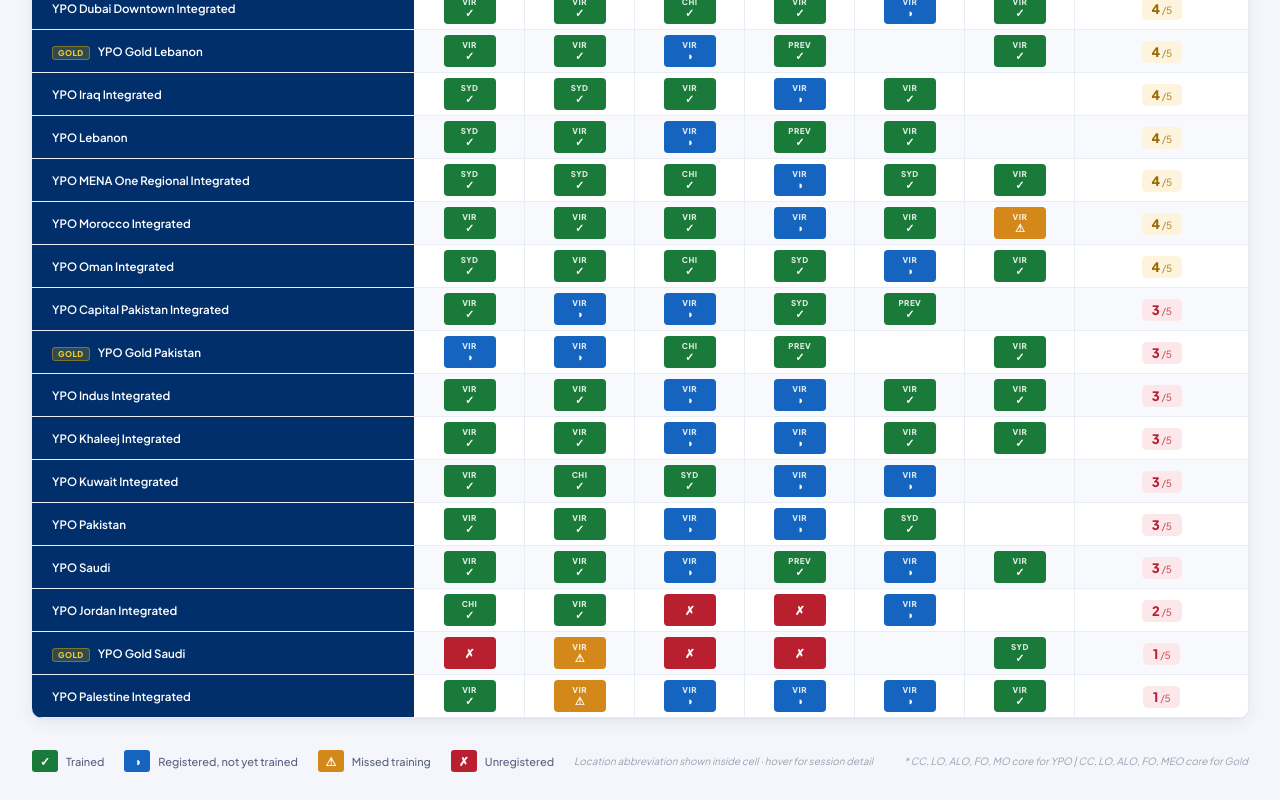
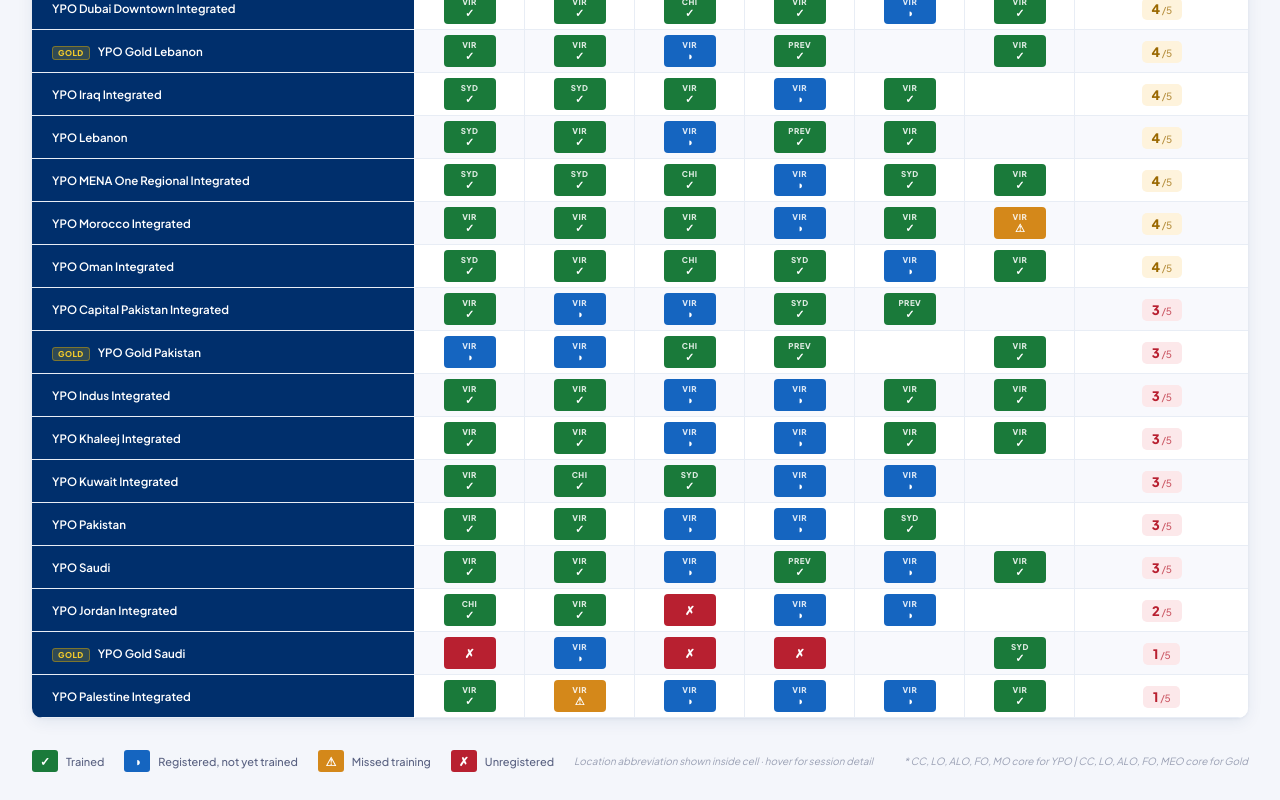
Before and after one commit to tamaracrowhurst-collab/mena-glc-report, a React (Vite) app: page / in a window 1280 px wide. Shown: the part 636-1436 px from the top of the page. Built offline with nearby package versions, Linux system fonts and the light colour scheme.

Commit message:
Update App.jsx

```diff
--- a/src/App.jsx
+++ b/src/App.jsx
@@ -15,10 +15,10 @@
   { name: "YPO Emirates Integrated",            type: "YPO",      CC:"trained",       LO:"trained",       ALO:"trained",       FO:"trained",       MO:"trained",       MEO:"trained"      },
   { name: "YPO Gold Lebanon",                   type: "YPO Gold", CC:"trained",       LO:"trained",       ALO:"untrained",     FO:"trained",       MO:"unregistered",  MEO:"trained"      },
   { name: "YPO Gold Pakistan",                  type: "YPO Gold", CC:"untrained",     LO:"untrained",     ALO:"trained",       FO:"trained",       MO:"unregistered",  MEO:"trained"      },
-  { name: "YPO Gold Saudi",                     type: "YPO Gold", CC:"unregistered",  LO:"missed",        ALO:"unregistered",  FO:"unregistered",  MO:"unregistered",  MEO:"trained"      },
+  { name: "YPO Gold Saudi",                     type: "YPO Gold", CC:"unregistered",  LO:"untrained",     ALO:"unregistered",  FO:"unregistered",  MO:"unregistered",  MEO:"trained"      },
   { name: "YPO Indus Integrated",               type: "YPO",      CC:"trained",       LO:"trained",       ALO:"untrained",     FO:"untrained",     MO:"trained",       MEO:"trained"      },
   { name: "YPO Iraq Integrated",                type: "YPO",      CC:"trained",       LO:"trained",       ALO:"trained",       FO:"untrained",     MO:"trained",       MEO:"unregistered" },
-  { name: "YPO Jordan Integrated",              type: "YPO",      CC:"trained",       LO:"trained",       ALO:"unregistered",  FO:"unregistered",  MO:"untrained",     MEO:"unregistered" },
+  { name: "YPO Jordan Integrated",              type: "YPO",      CC:"trained",       LO:"trained",       ALO:"unregistered",  FO:"untrained",     MO:"untrained",     MEO:"unregistered" },
   { name: "YPO Khaleej Integrated",             type: "YPO",      CC:"trained",       LO:"trained",       ALO:"untrained",     FO:"untrained",     MO:"trained",       MEO:"trained"      },
   { name: "YPO Kuwait Integrated",              type: "YPO",      CC:"trained",       LO:"trained",       ALO:"trained",       FO:"untrained",     MO:"untrained",     MEO:"unregistered" },
   { name: "YPO Lebanon",                        type: "YPO",      CC:"trained",       LO:"trained",       ALO:"untrained",     FO:"trained",       MO:"trained",       MEO:"unregistered" },
@@ -45,10 +45,10 @@
   "YPO Emirates Integrated":            { CC:{loc:"Chicago",status:"completed",session:"Chapter Chair Workshop - Integrated"}, LO:{loc:"Sydney",status:"completed",session:"Chapter Learning Officer Workshop"}, ALO:{loc:"Sydney",status:"completed",session:"Chapter Assistant Learning Officer Workshop - A"}, FO:{loc:"Sydney",status:"completed",session:"Chapter Forum Officer Workshop"}, MO:{loc:"Sydney",status:"completed",session:"Chapter Membership Officer Workshop - YPO - B"}, MEO:{loc:"Sydney",status:"completed",session:"Chapter Member Engagement Officer Workshop - YPO - B"} },
   "YPO Gold Lebanon":                   { CC:{loc:"Virtual",status:"completed",session:"Chapter Chair Gold Workshop - 1"}, LO:{loc:"Virtual",status:"completed",session:"Learning Officer (Fast Track) Workshop - 2"}, ALO:{loc:"Virtual",status:"upcoming",session:"Assistant Learning Officer Workshop - 3"}, FO:{loc:"Previously Trained",status:"prev_trained",session:"Trained prior to 2026 GLC cycle"}, MO:{loc:"unregistered",status:"unregistered"}, MEO:{loc:"Virtual",status:"completed",session:"Member Engagement Officer Workshop - 1"} },
   "YPO Gold Pakistan":                  { CC:{loc:"Virtual",status:"upcoming",session:"Chapter Chair Gold Workshop - 2"}, LO:{loc:"Virtual",status:"upcoming",session:"Learning Officer Workshop - 3"}, ALO:{loc:"Chicago",status:"completed",session:"Chapter Assistant Learning Officer Workshop - A"}, FO:{loc:"Previously Trained",status:"prev_trained",session:"Trained prior to 2026 GLC cycle"}, MO:{loc:"unregistered",status:"unregistered"}, MEO:{loc:"Virtual",status:"completed",session:"Member Engagement Officer Workshop - 3"} },
-  "YPO Gold Saudi":                     { CC:{loc:"unregistered",status:"unregistered"}, LO:{loc:"Virtual",status:"missed",session:"Learning Officer Workshop - 1"}, ALO:{loc:"unregistered",status:"unregistered"}, FO:{loc:"unregistered",status:"unregistered"}, MO:{loc:"unregistered",status:"unregistered"}, MEO:{loc:"Sydney",status:"completed",session:"Chapter Member Engagement Officer Workshop - YPO - A"} },
+  "YPO Gold Saudi":                     { CC:{loc:"unregistered",status:"unregistered"}, LO:{loc:"Virtual",status:"upcoming",session:"Learning Officer Workshop - 3"}, ALO:{loc:"unregistered",status:"unregistered"}, FO:{loc:"unregistered",status:"unregistered"}, MO:{loc:"unregistered",status:"unregistered"}, MEO:{loc:"Sydney",status:"completed",session:"Chapter Member Engagement Officer Workshop - YPO - A"} },
   "YPO Indus Integrated":               { CC:{loc:"Virtual",status:"completed",session:"Chapter Chair YPO Workshop - 2"}, LO:{loc:"Virtual",status:"completed",session:"Learning Officer (Fast Track) Workshop - 1"}, ALO:{loc:"Virtual",status:"upcoming",session:"Assistant Learning Officer Workshop - 3"}, FO:{loc:"Virtual",status:"upcoming",session:"Forum Officer Workshop - 3"}, MO:{loc:"Virtual",status:"completed",session:"Membership Officer Workshop - 1"}, MEO:{loc:"Virtual",status:"completed",session:"Member Engagement Officer Workshop - 1"} },
   "YPO Iraq Integrated":                { CC:{loc:"Sydney",status:"completed",session:"Chapter Chair Workshop - Integrated"}, LO:{loc:"Sydney",status:"completed",session:"Chapter Learning Officer - Fast Track Workshop"}, ALO:{loc:"Virtual",status:"completed",session:"Assistant Learning Officer Workshop - 1"}, FO:{loc:"Virtual",status:"upcoming",session:"Forum Officer Workshop - 3"}, MO:{loc:"Virtual",status:"completed",session:"Membership Officer Workshop - 1"}, MEO:{loc:"unregistered",status:"unregistered"} },
-  "YPO Jordan Integrated":              { CC:{loc:"Chicago",status:"completed",session:"Chapter Chair Workshop - Integrated"}, LO:{loc:"Virtual",status:"completed",session:"Learning Officer (Fast Track) Workshop - 1"}, ALO:{loc:"unregistered",status:"unregistered"}, FO:{loc:"unregistered",status:"unregistered"}, MO:{loc:"Virtual",status:"upcoming",session:"Membership Officer Workshop - 3"}, MEO:{loc:"unregistered",status:"unregistered"} },
+  "YPO Jordan Integrated":              { CC:{loc:"Chicago",status:"completed",session:"Chapter Chair Workshop - Integrated"}, LO:{loc:"Virtual",status:"completed",session:"Learning Officer (Fast Track) Workshop - 1"}, ALO:{loc:"unregistered",status:"unregistered"}, FO:{loc:"Virtual",status:"upcoming",session:"Forum Officer Workshop - 3"}, MO:{loc:"Virtual",status:"upcoming",session:"Membership Officer Workshop - 3"}, MEO:{loc:"unregistered",status:"unregistered"} },
   "YPO Khaleej Integrated":             { CC:{loc:"Virtual",status:"completed",session:"Chapter Chair Integrated Workshop - 3"}, LO:{loc:"Virtual",status:"completed",session:"Learning Officer (Fast Track) Workshop - 2"}, ALO:{loc:"Virtual",status:"upcoming",session:"Assistant Learning Officer Workshop - 3"}, FO:{loc:"Virtual",status:"upcoming",session:"Advanced Forum Officer Workshop - 3"}, MO:{loc:"Virtual",status:"completed",session:"Membership Officer Workshop - 1"}, MEO:{loc:"Virtual",status:"completed",session:"Member Engagement Officer Workshop - 1"} },
   "YPO Kuwait Integrated":              { CC:{loc:"Virtual",status:"completed",session:"Chapter Chair Integrated Workshop - 3"}, LO:{loc:"Chicago",status:"completed",session:"Chapter Learning Officer Workshop - A"}, ALO:{loc:"Sydney",status:"completed",session:"Chapter Assistant Learning Officer Workshop - B"}, FO:{loc:"Virtual",status:"upcoming",session:"Advanced Forum Officer Workshop - 3"}, MO:{loc:"Virtual",status:"upcoming",session:"Membership Officer Workshop - 3"}, MEO:{loc:"unregistered",status:"unregistered"} },
   "YPO Lebanon":                        { CC:{loc:"Sydney",status:"completed",session:"Chapter Chair Workshop - YPO"}, LO:{loc:"Virtual",status:"completed",session:"Learning Officer (Fast Track) Workshop - 1"}, ALO:{loc:"Virtual",status:"upcoming",session:"Assistant Learning Officer Workshop - 3"}, FO:{loc:"Previously Trained",status:"prev_trained",session:"Trained prior to 2026 GLC cycle"}, MO:{loc:"Virtual",status:"completed",session:"Membership Officer Workshop - 1"}, MEO:{loc:"unregistered",status:"unregistered"} },
@@ -132,9 +132,9 @@
       { chapter: "YPO Emirates Integrated", session: "Chapter Learning Officer Workshop - B", date: "Chicago: 26 Apr", location: "Chicago" },
       { chapter: "YPO Gold Pakistan", session: "Chapter Chair Gold Workshop - 2", date: "26 May", location: "Virtual" },
       { chapter: "YPO Gold Pakistan", session: "Learning Officer Workshop - 3", date: "12 May", location: "Virtual" },
+      { chapter: "YPO Gold Saudi", session: "Learning Officer Workshop - 3", date: "12 May", location: "Virtual" },
     ],
     missed: [
-      { chapter: "YPO Gold Saudi", session: "Learning Officer Workshop - 1", date: "19 Mar", location: "Virtual" },
       { chapter: "YPO Palestine Integrated", session: "Learning Officer (Fast Track) Workshop - 1", date: "31 Mar", location: "Virtual" },
     ],
   },
@@ -193,6 +193,7 @@
     awaiting: [
       { chapter: "YPO Indus Integrated", session: "Forum Officer Workshop - 3", date: "19 May", location: "Virtual" },
       { chapter: "YPO Iraq Integrated", session: "Forum Officer Workshop - 3", date: "19 May", location: "Virtual" },
+      { chapter: "YPO Jordan Integrated", session: "Forum Officer Workshop - 3", date: "19 May", location: "Virtual" },
       { chapter: "YPO Khaleej Integrated", session: "Advanced Forum Officer Workshop - 3", date: "20 May", location: "Virtual" },
       { chapter: "YPO Kuwait Integrated", session: "Advanced Forum Officer Workshop - 3", date: "20 May", location: "Virtual" },
       { chapter: "YPO Morocco Integrated", session: "Advanced Forum Officer Workshop - 3", date: "20 May", location: "Virtual" },
```
